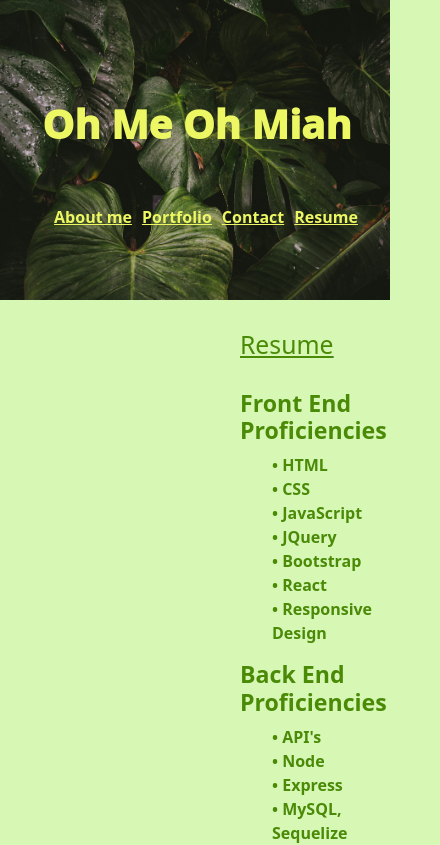
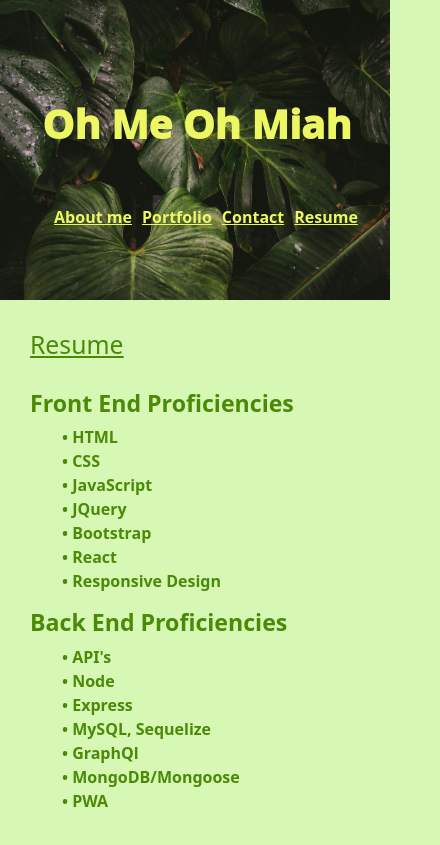
Before and after one commit to xWhoKnowz/react-portfolio, a React (Vite) app: page /resume in a window 390 px wide. Shown: the top 845 px of the page, 440 px wide, since content can reach past the window. Built offline with nearby package versions, Linux system fonts and the light colour scheme.

Commit message:
fixed resume responsiveness

```diff
--- a/src/styles/index.css
+++ b/src/styles/index.css
@@ -216,6 +216,9 @@ h1 {
     .contact {
         margin-left: 30px;
     }
+    .resume{
+        margin-left: 30px;
+    }
 }
 @media screen and (max-width: 530px) {
     h1 {
```
